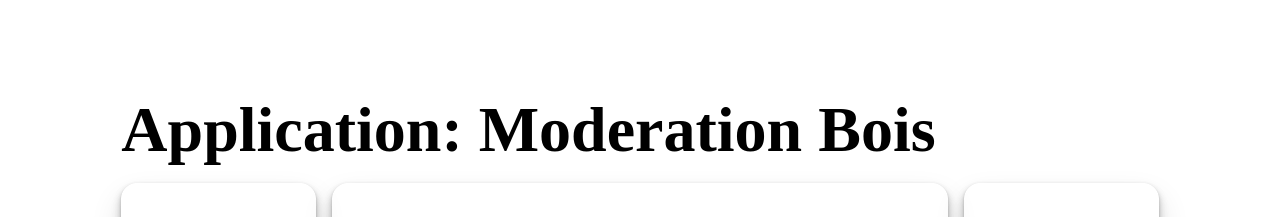
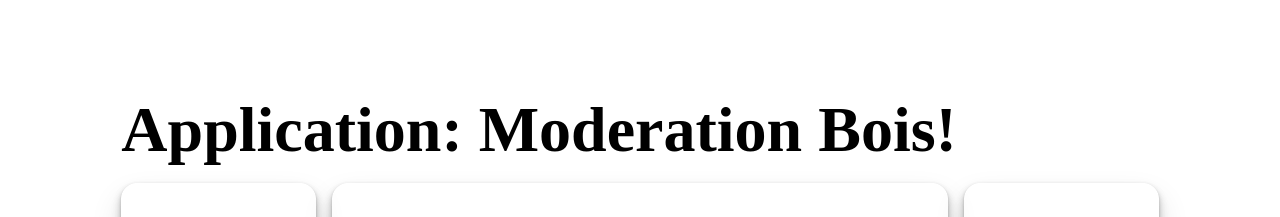
Before and after one commit to AndersDLund/stream-moderation-dashboard, a React (Create React App) app: page / in a window 1280 px wide. Shown: the top 217 px of the page. Built offline with nearby package versions, Linux system fonts and the light colour scheme.

Commit message:
Ryan's first commit

```diff
--- a/src/App.js
+++ b/src/App.js
@@ -2,6 +2,7 @@ import './App.scss';
 
 // components
 import { FlaggedMessages } from './components/FlaggedMessages/FlaggedMessages';
+import { ChannelList } from './components/ChannelList/ChannelList';
 
 //assets
 import { ReactComponent as StreamLogo } from './assets/stream_logo.svg';
@@ -10,10 +11,10 @@ const App = () => {
   return (
     <main>
       <header>
-        <h1>Application: Moderation Bois</h1>
+        <h1>Application: Moderation Bois!</h1>
       </header>
       {/* Need to make components for all the sections here -- these are just placeholder for layout now */}
-      <section className="container"></section>
+      <ChannelList />
       <FlaggedMessages />
       <section className="container"></section>
       <section className="container"></section>
--- /dev/null
+++ b/src/components/ChannelList/ChannelList.js
@@ -0,0 +1,9 @@
+import React from 'react';
+
+import './ChannelList.scss';
+
+export const ChannelList = () => {
+    return (
+        <section className="container"></section>
+    )
+}
```
Also changed, not shown: src/components/ChannelList/ChannelList.scss (added), 1 other file (tests, documents, lock files or other folders).
